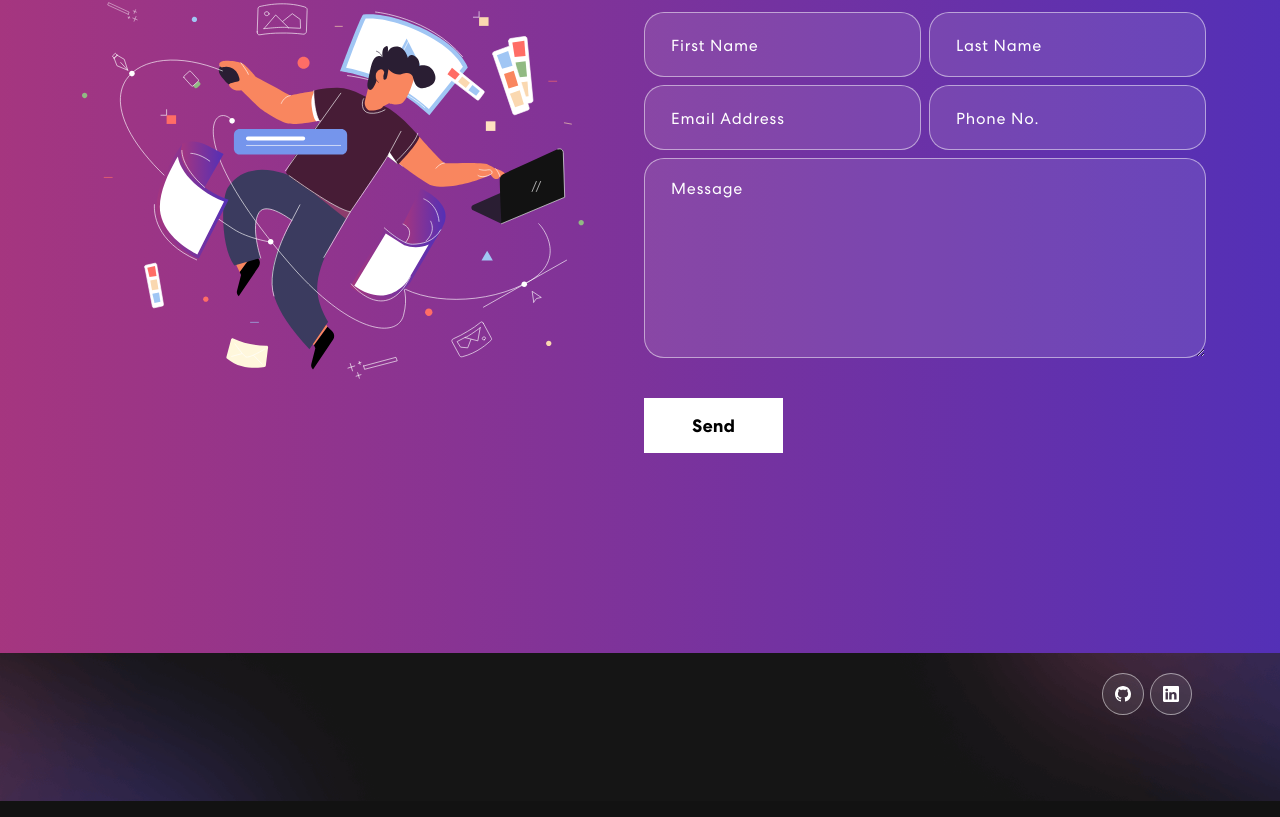
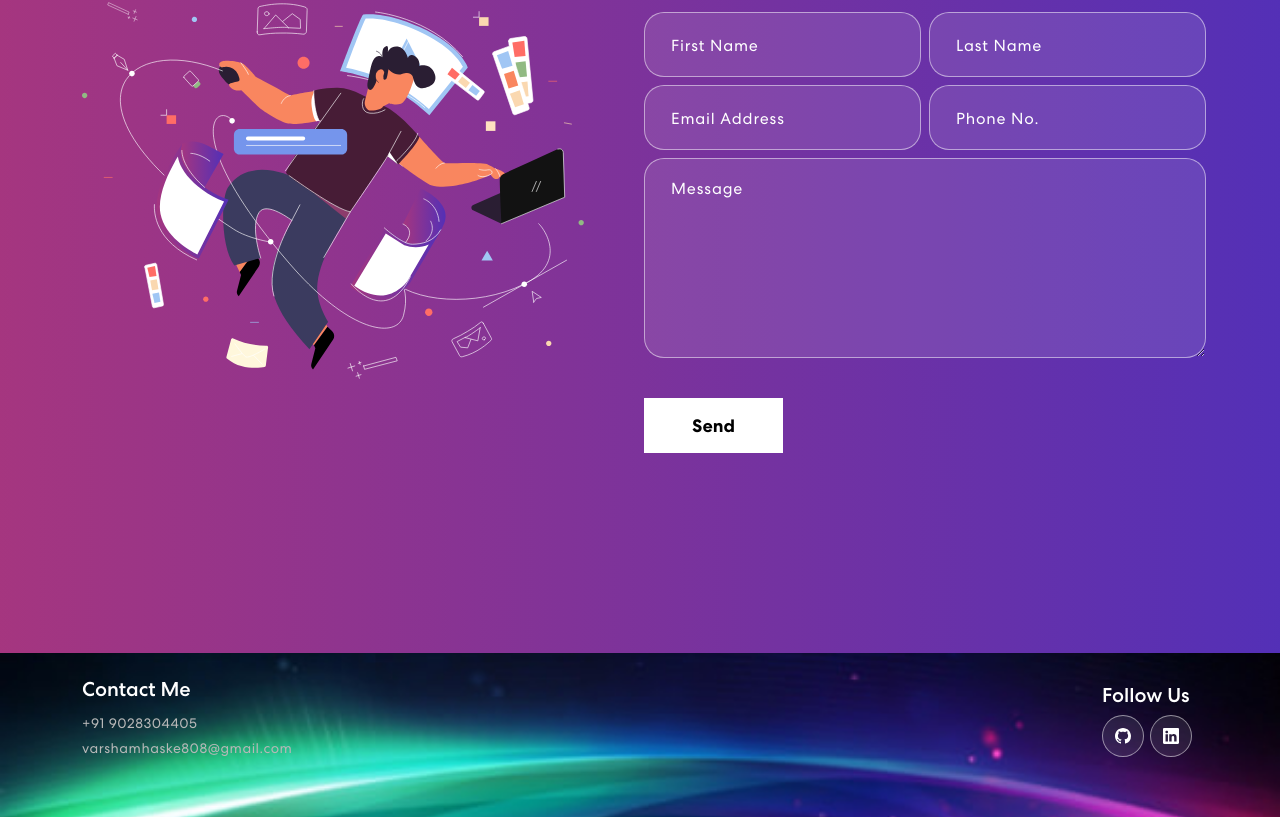
Before and after one commit to VS1405/myPortfolio, a React (Create React App) app: page / in a window 1280 px wide. Shown: the part 1871-2688 px from the top of the page. Built offline with nearby package versions, Linux system fonts and the light colour scheme.

Commit message:
footer img changed

```diff
--- a/src/App.css
+++ b/src/App.css
@@ -351,6 +351,7 @@ nav.navbar .navbar-toggler[aria-expanded="true"] .navbar-toggler-icon {
 }
 
 /* *********** Projects Css *********** */
+
 .project {
   padding: 80px 0;
   position: relative;
@@ -559,7 +560,7 @@ nav.navbar .navbar-toggler[aria-expanded="true"] .navbar-toggler-icon {
 /* *********** Footer Css *********** */
  .footer {
   padding: 0 0 50px 0;
-  background-image: url('./assets/img/footer-bg.png');
+  background-image: url('./assets/img/backgroung-img2.jpg');
   background-position: center center;
   background-size: cover;
   background-repeat: no-repeat;
@@ -635,3 +636,13 @@ nav.navbar .navbar-toggler[aria-expanded="true"] .navbar-toggler-icon {
   letter-spacing: 0.5px;
   margin-top: 20px;
 }
+.footer-contact-info{
+  padding-top: 1.5rem;
+  align-items: center;
+  justify-content: center;
+  font-weight: 200px;
+}
+.footer-contact-info p{
+  line-height: 5px;
+
+}
--- a/src/component/Footer.js
+++ b/src/component/Footer.js
@@ -7,24 +7,35 @@ export const Footer = () => {
       <Container>
         <Row className="align-items-center">
           {/* <MailchimpForm /> */}
-          <Col size={12} sm={6}>
+          <Col size={12} sm={6} className="footer-contact-info">
             {/* <img src={logo} alt="Logo" /> */}
+            <h5>Contact Me</h5>
+              <p>+91 9028304405</p>
+              <p>varshamhaske808@gmail.com</p>
           </Col>
-          <Col size={12} sm={6} className="text-center text-sm-end">
-            <div className="social-icon" style={{paddingTop: 20}}>
-            <a href="https://github.com/VS1405"  alt="gitHub" className="icons">
+          <Col size={12} sm={6} className="text-start text-sm-end">
+            <div className="social-icon" style={{ paddingTop: 20 }}>
+              <h5 style={{ textAlign: "start", font: "bold" }}>Follow Us</h5>
+              <a
+                href="https://github.com/VS1405"
+                alt="gitHub"
+                className="icons"
+              >
                 {/* <img src={navIcon1} alt="github" /> */}
                 <Github color="white" />
               </a>
-              <a href="https://www.linkedin.com/in/varsha-mhaske-4b4b971ba/"  alt="LinkedIn" className="icons">
+              <a
+                href="https://www.linkedin.com/in/varsha-mhaske-4b4b971ba/"
+                alt="LinkedIn"
+                className="icons"
+              >
                 {/* <img src={navIcon1} alt="linkedIn" /> */}
                 <Linkedin color="white" />
-                </a>
+              </a>
             </div>
           </Col>
-          <p></p>
         </Row>
       </Container>
     </footer>
-  )
-}
+  );
+};
```
Also changed, not shown: src/assets/img/backgroung-img2.jpg (added).
